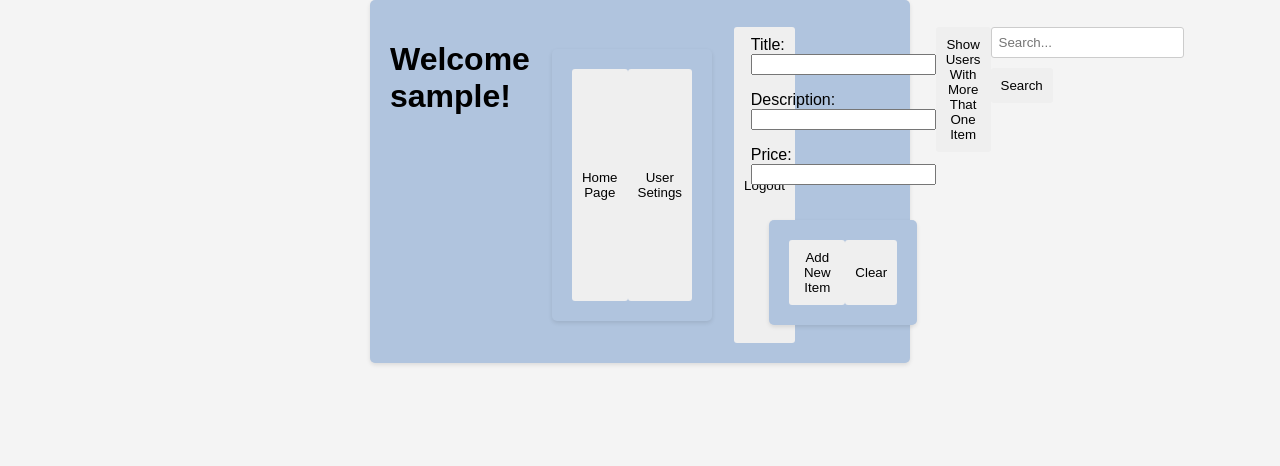
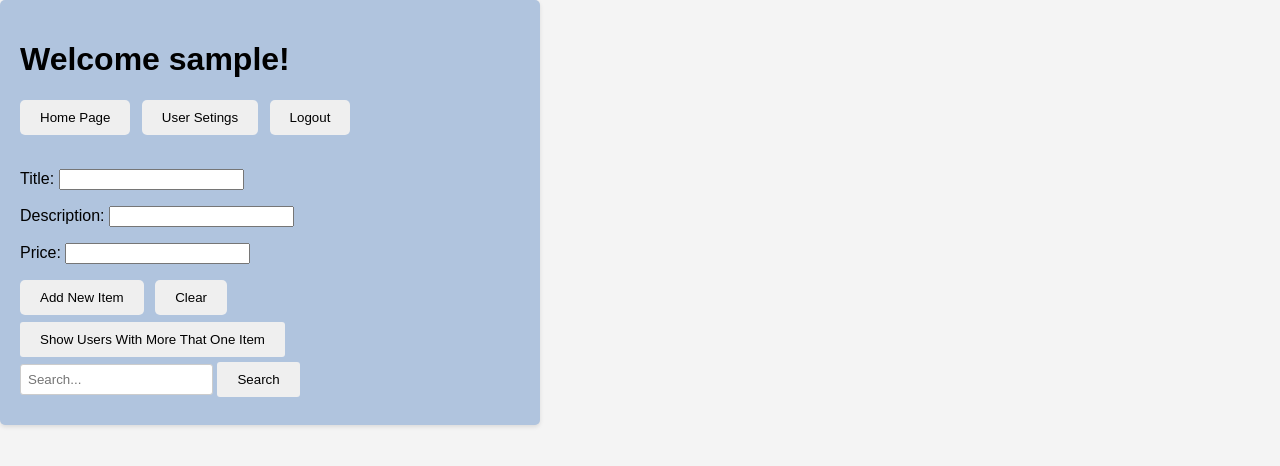
Before and after one commit to elorback/django_website, a Django app: page /add_item/ in a window 1280 px wide. Shown: the top 466 px of the page. Run offline with Django 4.2, Linux system fonts and the light colour scheme; the visitor is signed in with stand-in values (Sample User, id 1).

Commit message:
formatting issue fixed

```diff
--- a/django_app/static/css/style.css
+++ b/django_app/static/css/style.css
@@ -3,47 +3,26 @@
 body {
     font-family: Arial, sans-serif;
     background-color: #f4f4f4;
-            display: flex;
     margin: 0;
     padding: 0;
 }
-        .h1{
-            font-family: Arial, sans-serif;
 
-        }
-        .h2{
-            font-family: Arial, sans-serif;
-
-        }
-        .p{
-            font-family: Arial, sans-serif;
-
-        }
 .form-container {
     max-width: 500px;
-            margin: auto;
-            display:flex;
+    margin-right: 7px;
     padding: 20px;
     background-color: lightsteelblue;
     border-radius: 5px;
     box-shadow: 0 2px 4px rgba(0, 0, 0, 0.1);
 }
 
-   .gen-container{
-    max-width: 500px;
-    margin: 10%;
-    display:flex;
-    padding: 20px;
-    background-color: lightsteelblue;
-    border-radius: 5px;
-    box-shadow: 0 2px 4px rgba(0, 0, 0, 0.1);   }
+
 
 .custom-form label {
     display: block;
     margin-bottom: 5px;
     font-weight: bold;
 }
-
 
 .custom-form input[type="password"],
 .custom-form input[type="email"] {
@@ -55,16 +34,16 @@
 }
 
 .buttons {
-            display: flex;
-            justify-items: right;
-            justify-content: space-between;
-
+    justify-content: space-evenly;
+    margin-right: 7px;
 }
 
 .buttons button {
-            padding: 10px 10px;
+    padding: 10px 20px;
+    justify-content: space-between;
+    margin-right: 7px;
     border: none;
-            border-radius: 3px;
+    border-radius: 5px;
     cursor: pointer;
     transition: background-color 0.3s, color 0.3s;
 }
@@ -74,8 +53,7 @@
     color: #fff;
 }
 
-        .search-container input[type="text"]
-        {
+.search-container input[type="text"] {
     width: auto;
     padding: 7px;
     margin-top: 7px;
@@ -83,8 +61,10 @@
     border: 1px solid #ccc;
     border-radius: 3px;
 }
+
 .search-button {
-            padding: 10px 10px;
+    padding: 10px 20px;
+    margin-right: 7px;
     border: none;
     border-radius: 3px;
     cursor: pointer;
--- a/django_app/templates/login.html
+++ b/django_app/templates/login.html
@@ -16,6 +16,8 @@
     <body>
 
 <div class='form-container'>
+    <div>
+
     <h1>Please Log In</h1>
         <form method="post">
         {% csrf_token %}
@@ -30,6 +32,7 @@
     {% endif %}
 </form>
 </div>
+</div>
 <script>
     function home(){
         window.location.href= "{% url 'home' %}";
--- a/django_app/templates/user_page.html
+++ b/django_app/templates/user_page.html
@@ -10,17 +10,13 @@
 <body>
 <div class="form-container">
     {% if user.is_authenticated %}
+    <div>
     <h1>
         Welcome {{ user.username }}!
     </h1>
-
     <div class="buttons" style="margin-top: 7px">
-        <div class='gen-container'>
-
         <button onClick="home()">Home Page</button>
         <button onClick="user_settings()">User Setings</button>
-    </div>
-
         <button onClick="logout()">Logout</button>
     </div>
 </br>
@@ -29,7 +25,7 @@
     {% csrf_token %}
     {{ form.as_p }}
     <div class="buttons" style="margin-top: 7px">
-            <div class='gen-container'>
+        <div>
             <button type="submit">Add New Item</button>
             {% if request.resolver_match.url_name == 'add_item' %}
             <button type="reset">Clear</button>
@@ -79,10 +75,10 @@
 
 {% endif %}
 </form>
-{% comment %}  {% endcomment %}{% comment %}  {% endcomment %}{% comment %}  {% endcomment %}{% comment %}  {% endcomment %}{% comment %}  {% endcomment %}{% comment %}  {% endcomment %}
+{% endif %}
 
-    {% endif %} {% comment %} end of the user.is_authenticated {% endcomment %}
 
+</div>
 </div>
 <script>
     function user_settings(){
```
Also changed, not shown: django_app/templates/home.html (+20 -29 lines), django_app/templates/user_settings.html (+7 -7 lines), django_app/migrations/0001_initial.py. Lines whose indentation alone changed are shown as unchanged.
